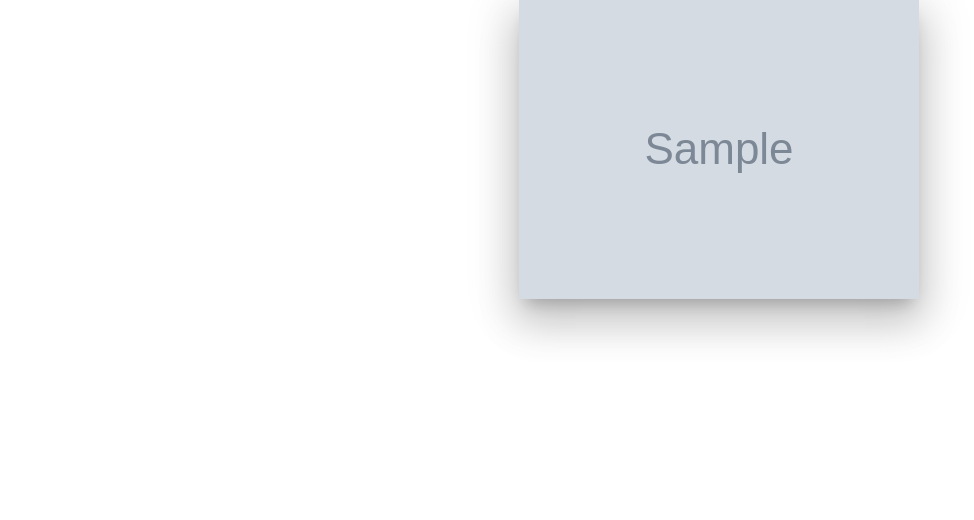
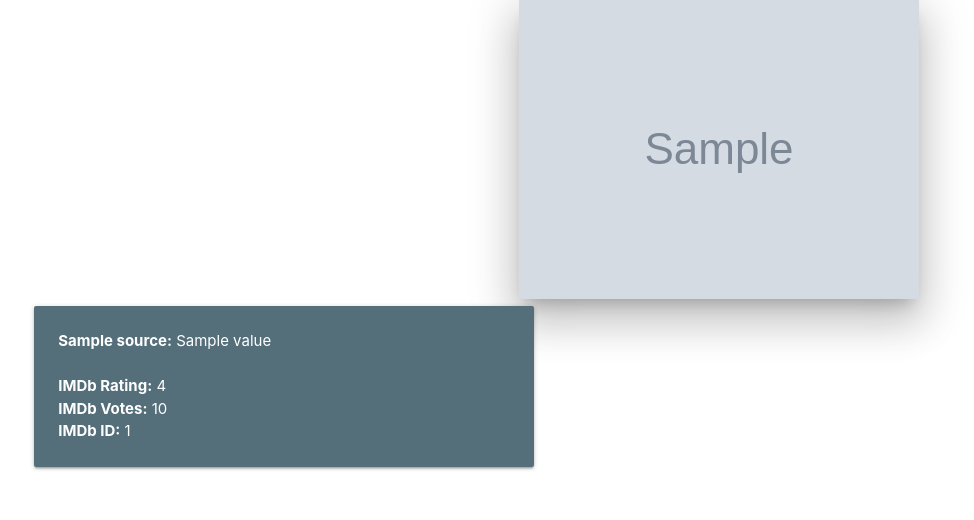
Before and after one commit to samhallam03/movie-search, a Flask app: template templates/index.html in a window 1280 px wide. Shown: the part 280-800 px from the top of the page, without its empty margins (169-1143 px from the left). Run offline with Flask 2, Linux system fonts and the light colour scheme; the template is opened without the code that fills it: most values are stand-ins (such as "Sample title", 1, 10 or a date in 2020); grey boxes marked "Sample" are stand-in pictures; parts of the project's set-up code (start-up, migrations or seed data) failed here and were passed over.

Commit message:
Added ratings

```diff
--- a/templates/index.html
+++ b/templates/index.html
@@ -8,6 +8,7 @@
 </head>
 <body>
     {% if movie %}
+
         {% if movie['Response'] == 'False' %}
             <div class="row">
                 <div class="col s12 m6">
@@ -19,6 +20,7 @@
                   </div>
                 </div>
               </div>
+
         {% else %}
             <div class="container">
                 <div class="col s12 m6">
@@ -34,9 +36,31 @@
                     </div>
                   </div>
                 </div>
+
                 <img class="z-depth-5" align="right" src="{{ movie['Poster'] }}"/>
+
+                <div class="row">
+                  <div class="col s7">
+                    <div class="card blue-grey darken-1">
+                      <div class="card-content white-text">
+                        {% for rating in movie['Ratings'] %}
+                          {% if rating['Source'] == 'Metacritic' %}
+                            <p><b>Metascore: </b>{{ movie['Metascore'] }}</p>
+                          {% else %}
+                            <p><b>{{ rating['Source'] }}:</b> {{ rating['Value'] }}</p>
+                          {% endif %}
+                        {% endfor %}
+                        <p><br><b>IMDb Rating:</b> {{ movie['imdbRating'] }}<br><b>IMDb Votes:</b> {{ movie['imdbVotes'] }}
+                        <br><b>IMDb ID:</b> {{ movie['imdbID'] }}</p>
+                      </div>
+                    </div>
+                  </div>
+                </div>
+
             </div>
+
         {% endif %}
+
     {% else %}
         <div class="container">
         <h1>Movie Search</h1>
@@ -46,6 +70,7 @@
             <button class="btn-large waves-effect waves-light" type="submit">Submit</button>
         </form>
         </div>
+
     {% endif %}
 
     <script type="text/javascript" src="js/materialize.min.js"></script>
```
Also changed, not shown: README.md.
